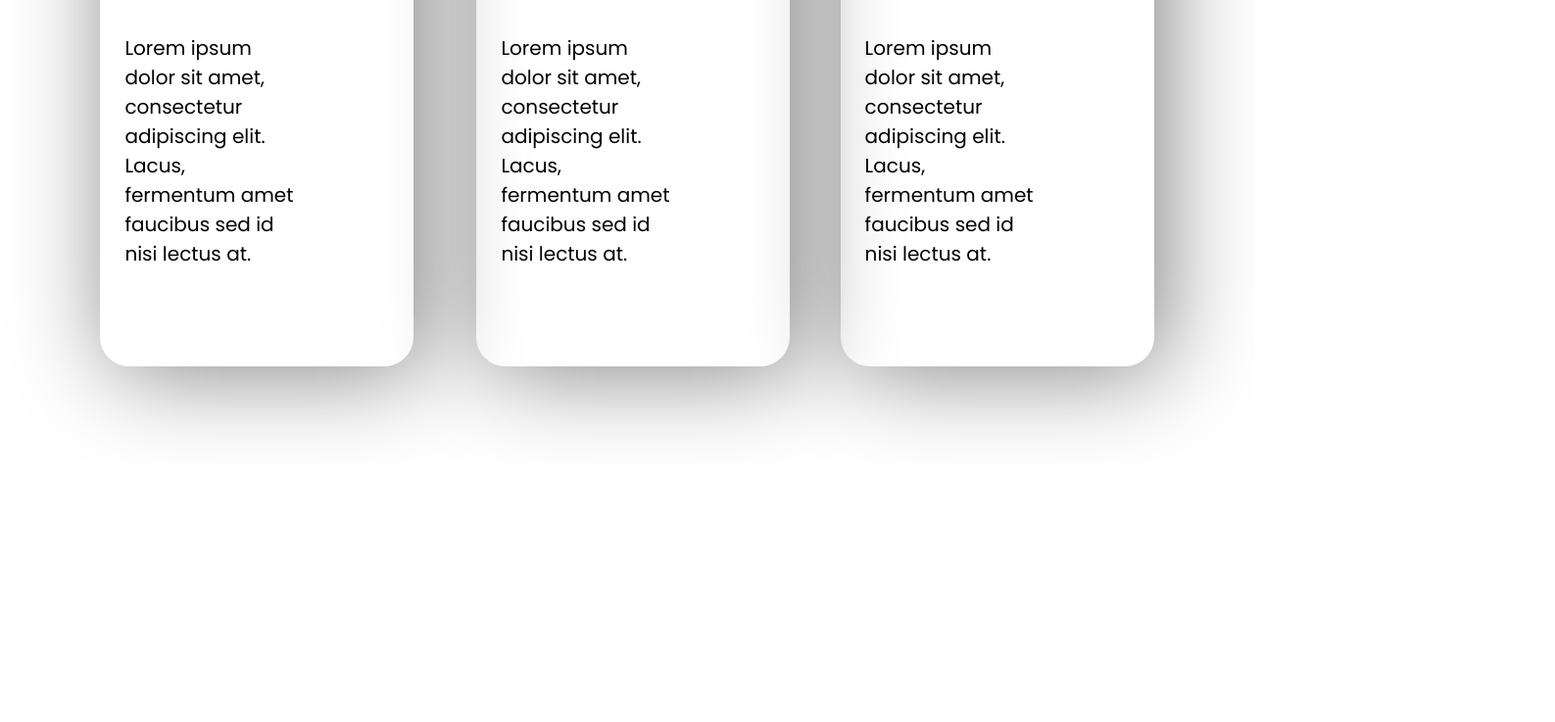
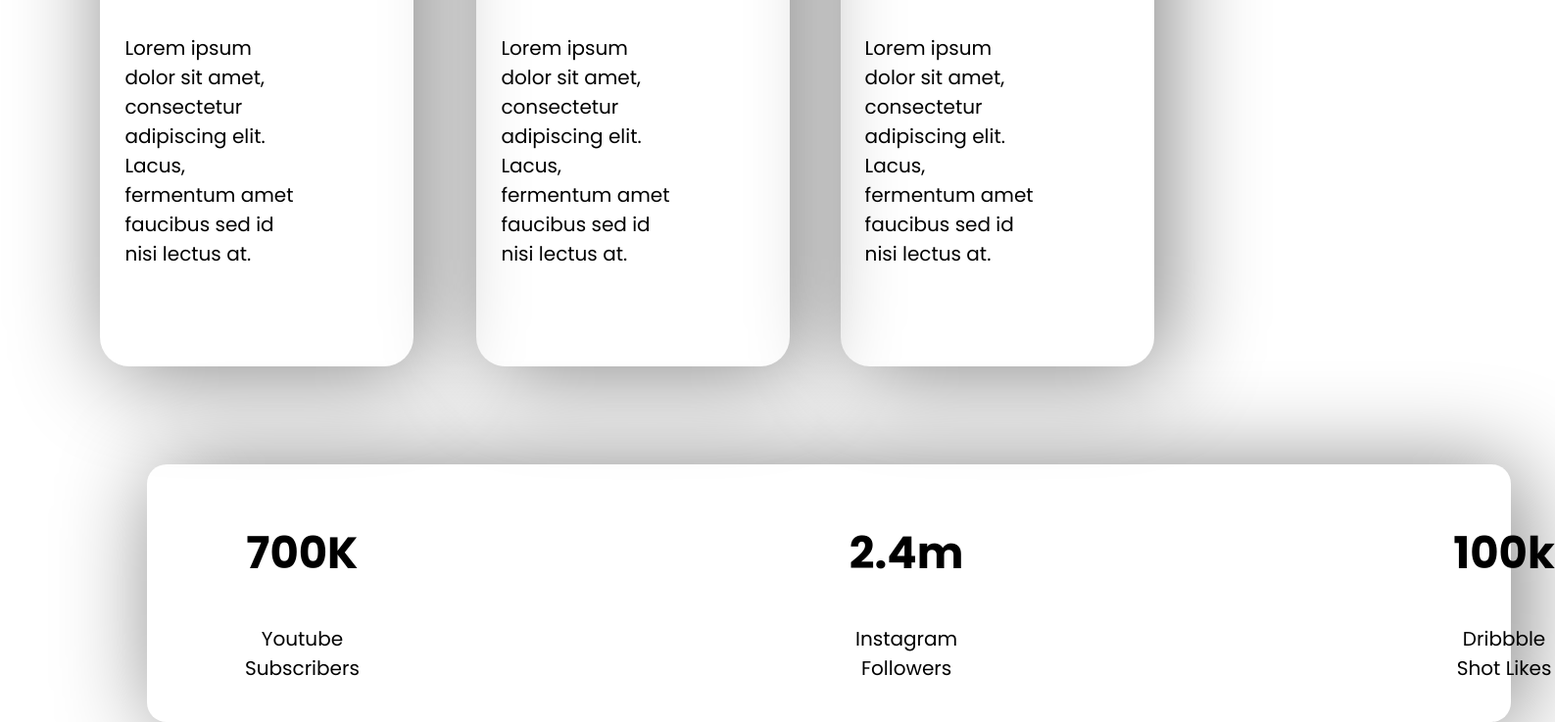
Before and after one commit to alislamrimon/Food-Network, a plain HTML site: page index.html in a window 1280 px wide. Shown: the part 2569-3306 px from the top of the page at 98% size, 1587 px wide, since content can reach past the window. Before the commit the page ends 3043 px from the top, so only its background shows below. Drawn offline with Linux system fonts and the light colour scheme.

Commit message:
fourth-commit

```diff
--- a/index.html
+++ b/index.html
@@ -94,6 +94,31 @@
     </section>
 
 
+
+
+
+
+    <section class="fourth-divition single-div">
+
+
+        <div class="single-div-one">
+            <h2>700K</h2>
+            <p>Youtube Subscribers</p>
+        </div>
+        <div class="single-div-two">
+            <h2>2.4m</h2>
+            <p>Instagram Followers</p>
+        </div>
+        <div class="single-div-three">
+            <h2>100k</h2>
+            <p>Dribbble Shot Likes</p>
+        </div>
+
+
+
+    </section>
+
+
 </body>
 
 </html>
--- a/style.css
+++ b/style.css
@@ -128,3 +128,35 @@
     padding-right: 100px;
 
 }
+
+
+
+
+
+
+.single-div{
+    width: 33%;
+    padding-top: 20px;
+    padding-bottom: 20px;
+    padding-right: 970px;
+    box-shadow: 10px 5px 100px gray;
+    margin-right: 150px;
+    margin-left: 150px;
+    border-radius: 20px;
+    text-align: center;
+}
+.single-div-one{
+    width: 33%;
+    text-align: center;
+    padding-left: 100px;
+}
+.single-div-two{
+    width: 33%;
+    text-align: center;
+    padding-left: 500px;
+}
+.single-div-three{
+    width: 33%;
+    text-align: center;
+    padding-left: 500px;
+}
```
